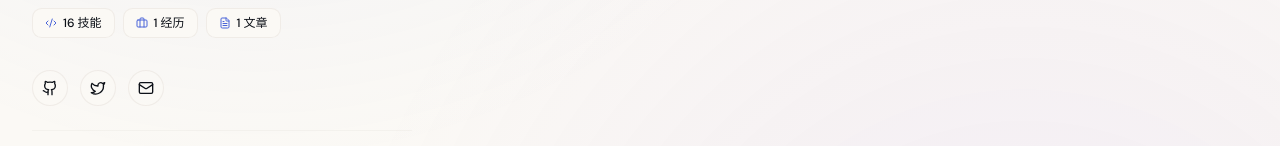
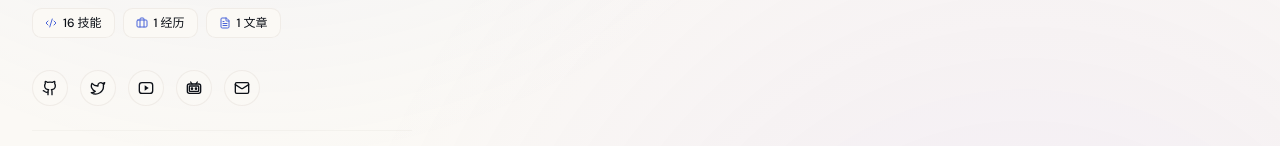
Before and after one commit to charliefei/my-nextjs-blog-with-cc, a Next.js app: page /en in a window 1280 px wide. Shown: the part 634-780 px from the top of the page. Built offline with nearby package versions, Linux system fonts and the light colour scheme.

Commit message:
feat: 添加Bilibili和YouTube社交链接到个人资料配置

```diff
--- a/components/icons/social-icons.tsx
+++ b/components/icons/social-icons.tsx
@@ -95,6 +95,53 @@ export function WebsiteIcon({ className }: IconProps) {
   );
 }
 
+export function BilibiliIcon({ className }: IconProps) {
+  return (
+    <svg
+      className={className}
+      xmlns="http://www.w3.org/2000/svg"
+      viewBox="0 0 24 24"
+      fill="none"
+      stroke="currentColor"
+      strokeWidth="2"
+      strokeLinecap="round"
+      strokeLinejoin="round"
+    >
+      {/* TV body */}
+      <rect x="2" y="6" width="20" height="14" rx="3" ry="3" />
+      {/* Screen area */}
+      <rect x="5" y="9" width="14" height="8" rx="1" ry="1" />
+      {/* Antenna left */}
+      <path d="M7 3L9 6" />
+      {/* Antenna right */}
+      <path d="M17 3L15 6" />
+      {/* Eyes */}
+      <circle cx="9" cy="13" r="1" fill="currentColor" />
+      <circle cx="15" cy="13" r="1" fill="currentColor" />
+    </svg>
+  );
+}
+
+export function YouTubeIcon({ className }: IconProps) {
+  return (
+    <svg
+      className={className}
+      xmlns="http://www.w3.org/2000/svg"
+      viewBox="0 0 24 24"
+      fill="none"
+      stroke="currentColor"
+      strokeWidth="2"
+      strokeLinecap="round"
+      strokeLinejoin="round"
+    >
+      {/* Play button in rounded rectangle */}
+      <rect x="2" y="4" width="20" height="16" rx="4" ry="4" />
+      {/* Play triangle */}
+      <polygon points="10,8 16,12 10,16" fill="currentColor" stroke="none" />
+    </svg>
+  );
+}
+
 // Unified social icon mapping - single source of truth
 export const SOCIAL_ICON_MAP: Record<string, React.ComponentType<{ className?: string }>> = {
   github: GitHubIcon,
@@ -102,6 +149,8 @@ export const SOCIAL_ICON_MAP: Record<string, React.ComponentType<{ className?: s
   linkedin: LinkedInIcon,
   email: MailIcon,
   website: WebsiteIcon,
+  bilibili: BilibiliIcon,
+  youtube: YouTubeIcon,
 };
 
 // Get icon component by platform name
--- a/content/config/profile.json
+++ b/content/config/profile.json
@@ -25,6 +25,14 @@
       "url": "https://x.com/charliefei_"
     },
     {
+      "platform": "youtube",
+      "url": "https://www.youtube.com/@charliefei839"
+    },
+    {
+      "platform": "bilibili",
+      "url": "https://space.bilibili.com/352442220"
+    },
+    {
       "platform": "email",
       "url": "mailto:charliefei839@qq.com"
     }
```
